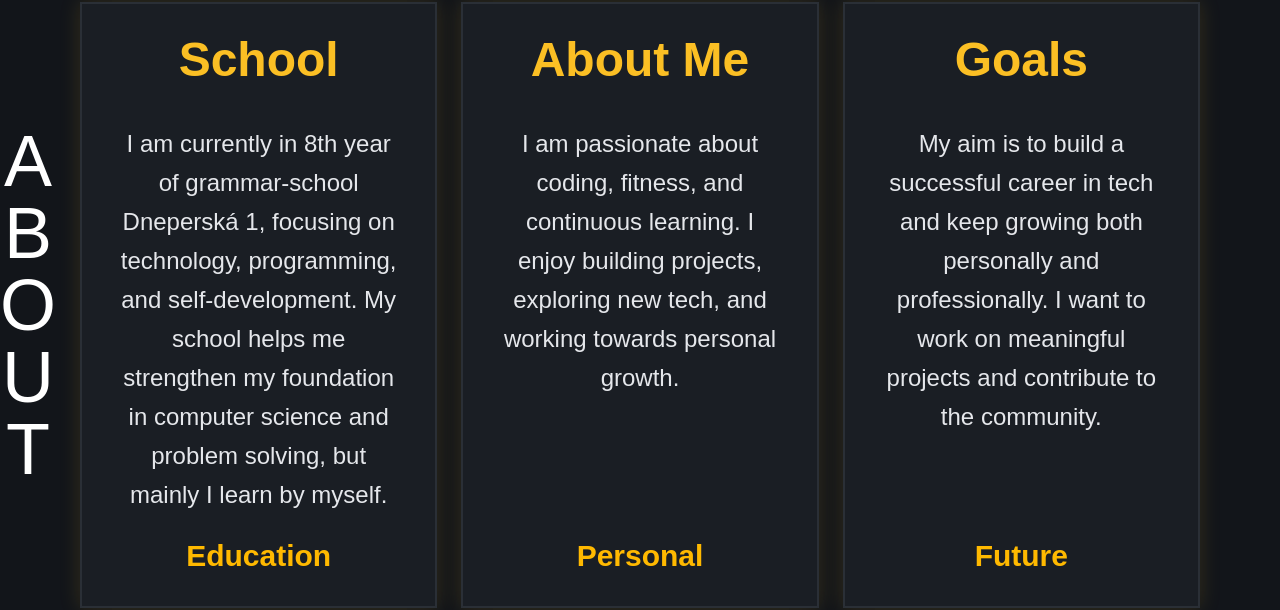
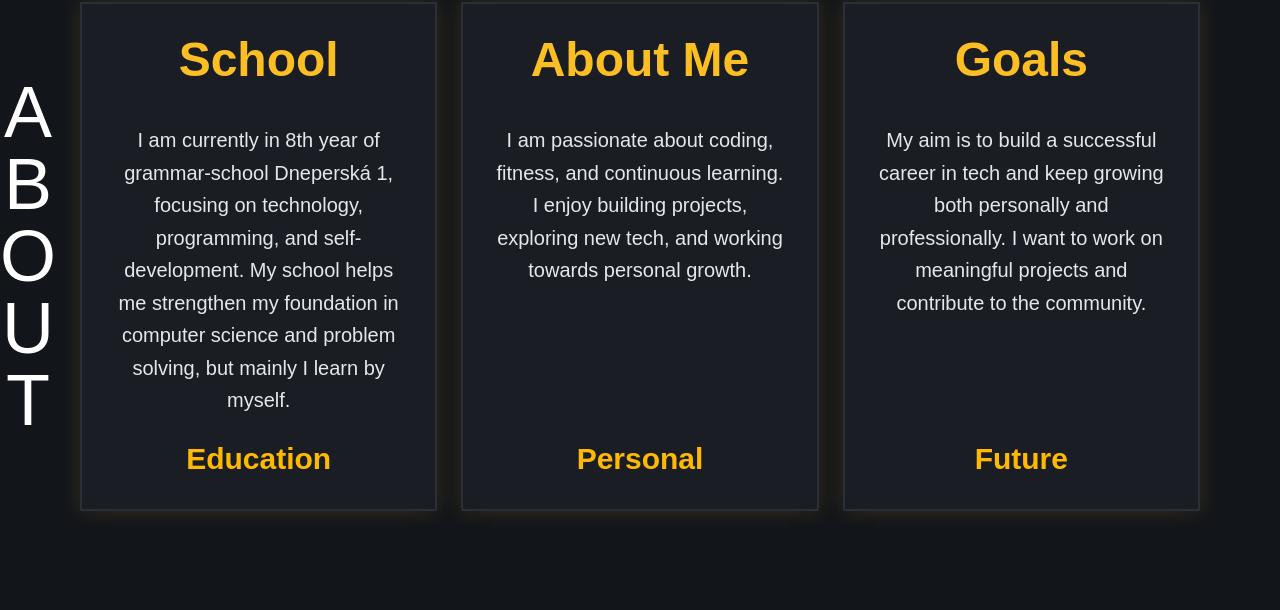
Before and after one commit to Saves331/CV, a React (Vite) app: page / in a window 1280 px wide. Shown: the part 878-1488 px from the top of the page. Built offline with nearby package versions, Linux system fonts and the light colour scheme.

Commit message:
text-size in about section

```diff
--- a/src/components/About.tsx
+++ b/src/components/About.tsx
@@ -25,7 +25,7 @@ function About() {
   return (
     <section className="w-full py-[10vh] px-10 md:px-20 relative  z-[-1]">
       {/* Vertical ABOUT text */}
-      <div className="flex-col items-center absolute left-0 top-1/2 -translate-y-1/2 text-7xl text-white z-0 hidden md:flex">
+      <div className="flex-col items-center absolute left-0 top-1/2 -translate-y-1/2 text-7xl text-white z-0 hidden md:flex ]">
         {about.split("").map((char, index) => (
           <span key={index}>{char}</span>
         ))}
@@ -49,7 +49,7 @@ function About() {
                 <h1 className="text-4xl lg:text-5xl font-bold text-[#fbbf24]">
                   {card.title}
                 </h1>
-                <h3 className="text-[#e5e7eb] font-medium mt-4 whitespace-pre-line text-xl lg:text-2xl 2xl:text-3xl leading-relaxed">
+                <h3 className="text-[#e5e7eb] font-medium mt-4 whitespace-pre-line text-xl lg:text-xl 2xl:text-2xl leading-relaxed">
                   {card.description}
                 </h3>
                 <h2 className="mt-auto text-2xl lg:text-3xl text-amber-400 font-semibold">
```
